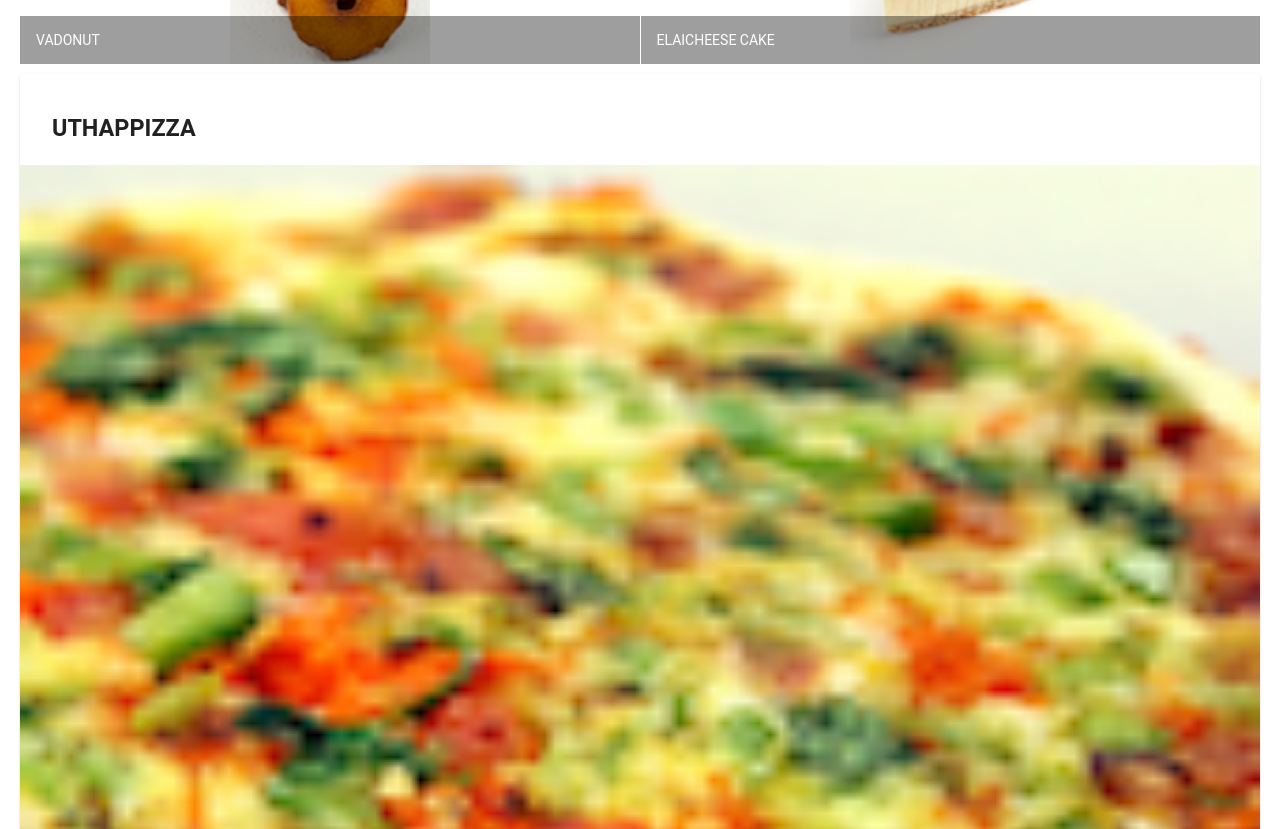
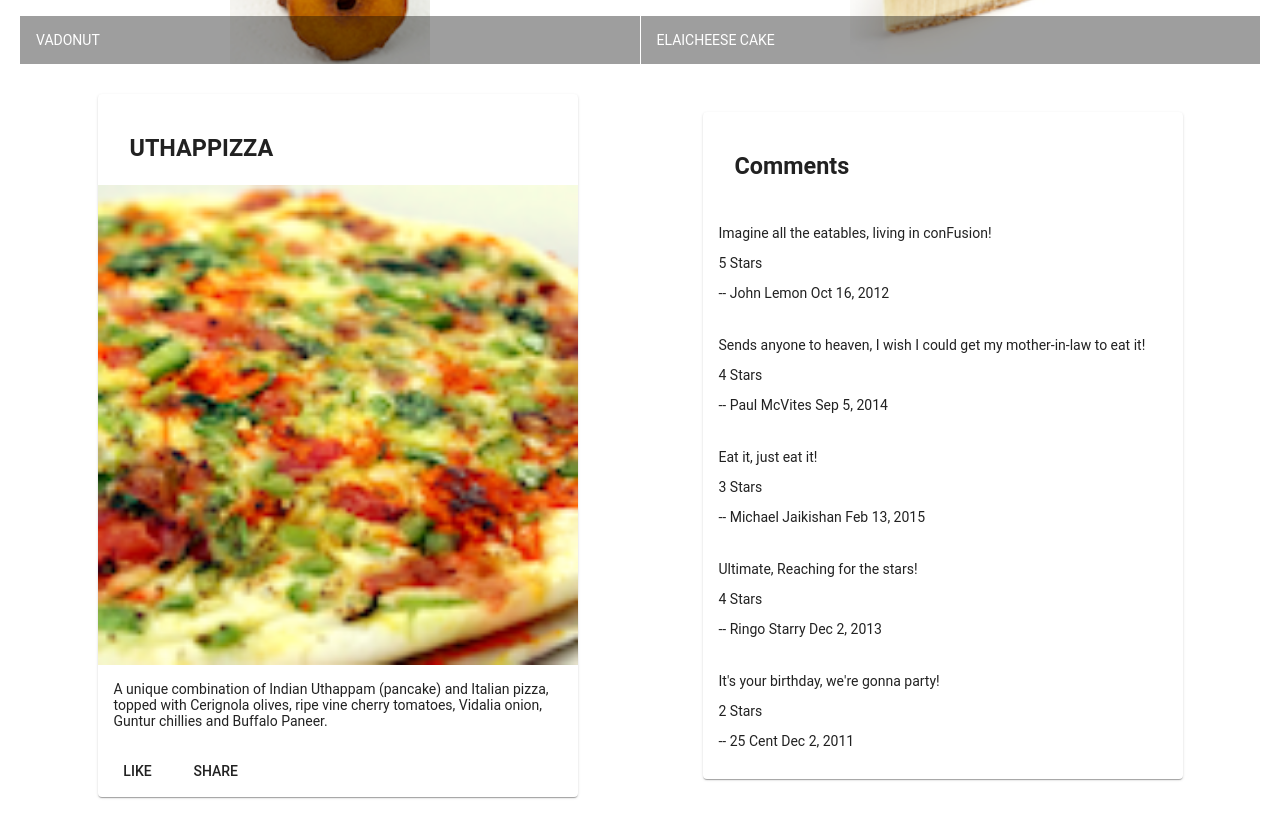
Before and after one commit to junahmkh/fswd-angular-app, an Angular app: page / in a window 1280 px wide. Shown: the part 500-1329 px from the top of the page. Built offline with nearby package versions, Linux system fonts and the light colour scheme.

Commit message:
first assignment

```diff
--- a/src/app/app.module.ts
+++ b/src/app/app.module.ts
@@ -15,11 +15,13 @@
 
 import 'hammerjs';
 import { MenuComponent } from './menu/menu.component';
+import { DishdetailComponent } from './dishdetail/dishdetail.component';
 
 @NgModule({
   declarations: [
     AppComponent,
-    MenuComponent
+    MenuComponent,
+    DishdetailComponent
   ],
   imports: [
     BrowserModule,
--- /dev/null
+++ b/src/app/dishdetail/dishdetail.component.html
@@ -0,0 +1,46 @@
+<div class="container"
+    fxLayout="row"
+    fxLayout.sm="column"
+    fxLayout.xs="column"
+    fxLayoutAlign.gt-md="space-around center"
+    fxLayoutGap="10px"
+    fxLayoutGap.xs="0">
+
+  <div fxFlex="40">
+    <mat-card *ngIf="dish">
+      <mat-card-header>
+        <mat-card-title>
+          <h3>{{dish.name | uppercase}}</h3>
+        </mat-card-title>
+      </mat-card-header>
+      <img mat-card-image src="{{dish.image}}" alt="{{dish.name}}">
+      <mat-card-content>
+        <p>{{dish.description}}
+        </p>
+      </mat-card-content>
+      <mat-card-actions>
+        <button mat-button>LIKE</button>
+        <button mat-button>SHARE</button>
+      </mat-card-actions>
+    </mat-card>
+  </div>
+
+  <div fxFlex="40" >
+    <mat-card *ngIf="dish">
+      <mat-card-header>
+        <mat-card-title>
+          <h3>Comments</h3>
+        </mat-card-title>
+      </mat-card-header>
+      <mat-card-content>
+        <mat-list  *ngFor="let comments of dish.comments">
+          <p>{{comments.comment}}</p>
+          <p>{{comments.rating}} Stars</p>
+          <p>-- {{comments.author}} {{comments.date | date}}</p>
+        </mat-list>
+      </mat-card-content>
+    </mat-card>
+  </div>
+
+
+</div>
--- /dev/null
+++ b/src/app/dishdetail/dishdetail.component.ts
@@ -0,0 +1,60 @@
+import { Component, OnInit } from '@angular/core';
+
+const DISH = {
+  id: '0',
+  name: 'Uthappizza',
+  image: '/assets/images/uthappizza.png',
+  category: 'mains',
+  featured: true,
+  label: 'Hot',
+  price: '4.99',
+  // tslint:disable-next-line:max-line-length
+  description: 'A unique combination of Indian Uthappam (pancake) and Italian pizza, topped with Cerignola olives, ripe vine cherry tomatoes, Vidalia onion, Guntur chillies and Buffalo Paneer.',
+  comments: [
+     {
+         rating: 5,
+         comment: 'Imagine all the eatables, living in conFusion!',
+         author: 'John Lemon',
+         date: '2012-10-16T17:57:28.556094Z'
+     },
+     {
+         rating: 4,
+         comment: 'Sends anyone to heaven, I wish I could get my mother-in-law to eat it!',
+         author: 'Paul McVites',
+         date: '2014-09-05T17:57:28.556094Z'
+     },
+     {
+         rating: 3,
+         comment: 'Eat it, just eat it!',
+         author: 'Michael Jaikishan',
+         date: '2015-02-13T17:57:28.556094Z'
+     },
+     {
+         rating: 4,
+         comment: 'Ultimate, Reaching for the stars!',
+         author: 'Ringo Starry',
+         date: '2013-12-02T17:57:28.556094Z'
+     },
+     {
+         rating: 2,
+         comment: 'It\'s your birthday, we\'re gonna party!',
+         author: '25 Cent',
+         date: '2011-12-02T17:57:28.556094Z'
+     }
+   ]
+};
+@Component({
+  selector: 'app-dishdetail',
+  templateUrl: './dishdetail.component.html',
+  styleUrls: ['./dishdetail.component.scss']
+})
+export class DishdetailComponent implements OnInit {
+
+  constructor() { }
+
+  dish = DISH;
+
+  ngOnInit(): void {
+  }
+
+}
--- a/src/app/menu/menu.component.html
+++ b/src/app/menu/menu.component.html
@@ -20,24 +20,6 @@
     </mat-grid-list>
   </div>
 
-    <div fxFlex *ngIf="selectedDish">
-    <mat-card>
-      <mat-card-header>
-        <mat-card-title>
-          <h3>{{selectedDish.name | uppercase}}</h3>
-        </mat-card-title>
-      </mat-card-header>
-      <img mat-card-image src={{selectedDish.image}} alt={{selectedDish.name}}>
-      <mat-card-content>
-        <p>{{selectedDish.description}}
-        </p>
-      </mat-card-content>
-      <mat-card-actions>
-        <button mat-button>LIKE</button>
-        <button mat-button>SHARE</button>
-      </mat-card-actions>
-    </mat-card>
-  </div>
-
+  <app-dishdetail></app-dishdetail>
 
 </div>
```
Also changed, not shown: src/app/dishdetail/dishdetail.component.scss (added), 1 other file (tests, documents, lock files or other folders).
